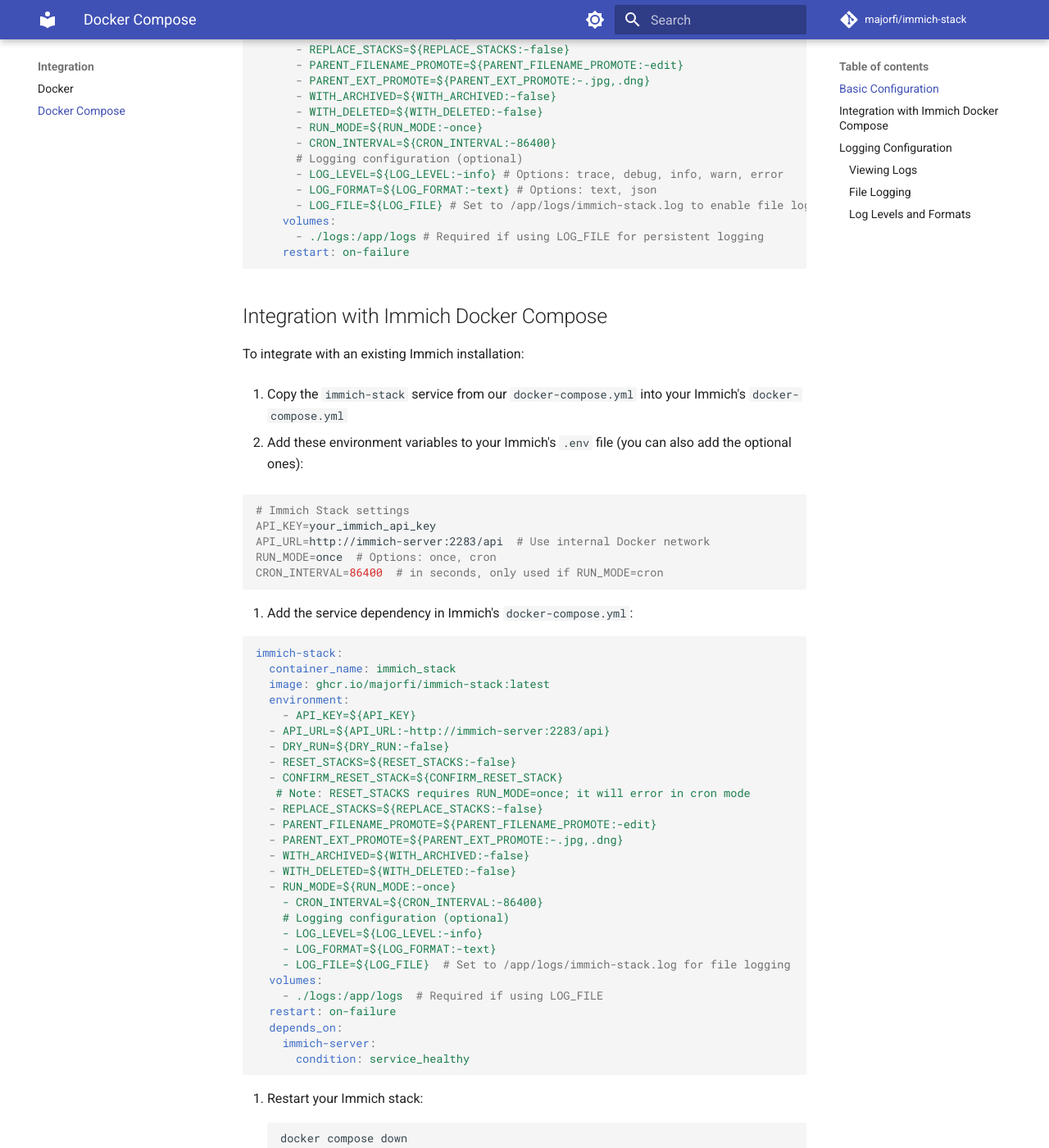
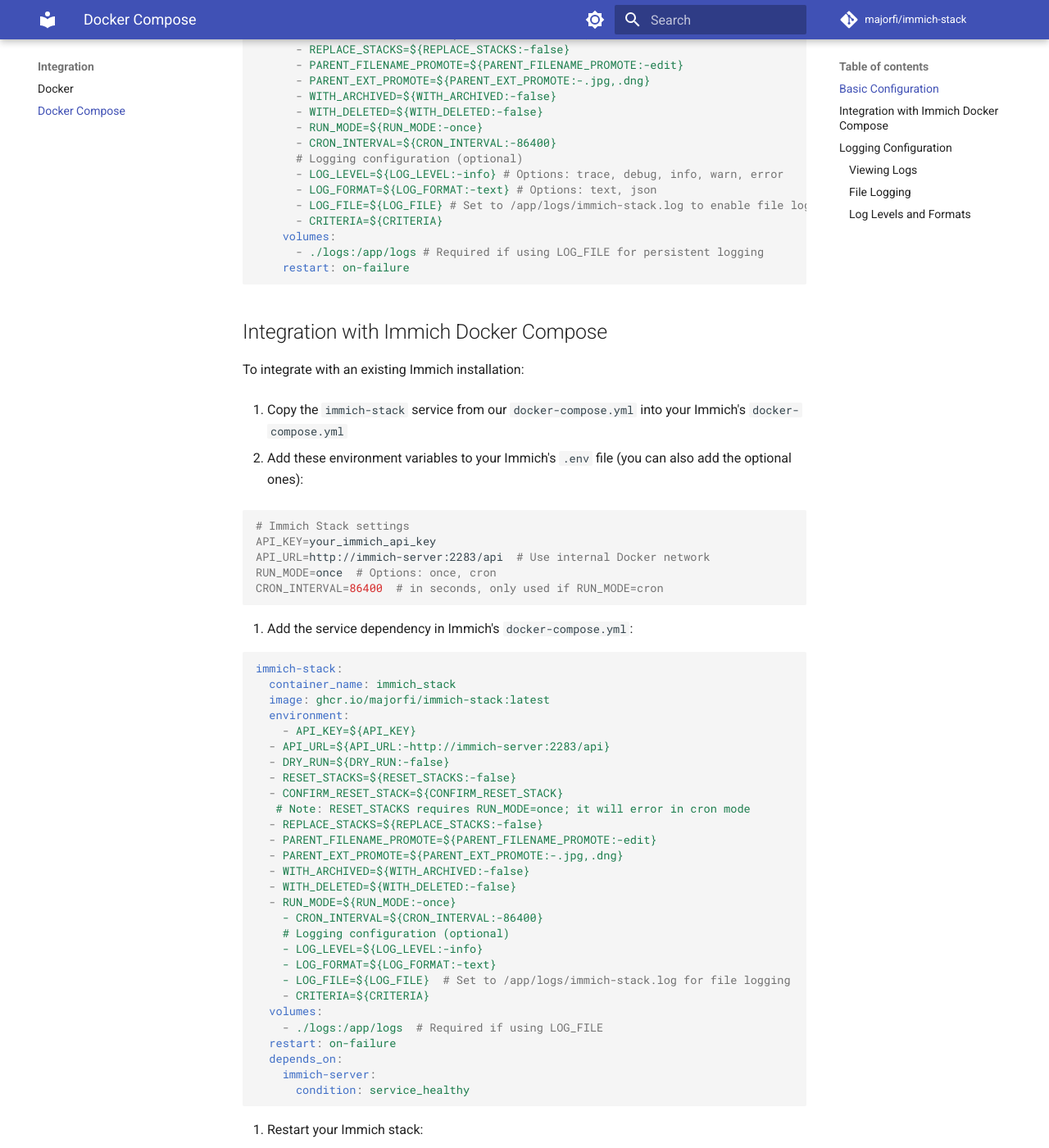
Before and after one commit to Majorfi/immich-stack, an MkDocs documentation site: the page built from docs/integration/docker-compose.md, in a window 1280 px wide and 1400 px high, scrolled down 543 px. Shown: the whole window at 82% size. Built offline with MkDocs 1.6.1 and Material for MkDocs 9.7.7, drawn with Linux system fonts in a browser that asks for light colours; comment, search, counter and statistics services are not loaded.

Commit message:
fix: missing criteria in example

```diff
--- a/docker-compose.yml
+++ b/docker-compose.yml
@@ -22,6 +22,7 @@
       - LOG_LEVEL=${LOG_LEVEL:-info} # Options: trace, debug, info, warn, error
       - LOG_FORMAT=${LOG_FORMAT:-text} # Options: text, json
       - LOG_FILE=${LOG_FILE} # Optional: Set to /app/logs/immich-stack.log to enable file logging
+      - CRITERIA=${CRITERIA}
     volumes:
       - ./logs:/app/logs # Mount for log files when LOG_FILE is set
     restart: on-failure
--- a/docs/integration/docker-compose.md
+++ b/docs/integration/docker-compose.md
@@ -30,6 +30,7 @@
       - LOG_LEVEL=${LOG_LEVEL:-info} # Options: trace, debug, info, warn, error
       - LOG_FORMAT=${LOG_FORMAT:-text} # Options: text, json
       - LOG_FILE=${LOG_FILE} # Set to /app/logs/immich-stack.log to enable file logging
+      - CRITERIA=${CRITERIA}
     volumes:
       - ./logs:/app/logs # Required if using LOG_FILE for persistent logging
     restart: on-failure
@@ -75,6 +76,7 @@
        - LOG_LEVEL=${LOG_LEVEL:-info}
        - LOG_FORMAT=${LOG_FORMAT:-text}
        - LOG_FILE=${LOG_FILE}  # Set to /app/logs/immich-stack.log for file logging
+       - CRITERIA=${CRITERIA}
      volumes:
        - ./logs:/app/logs  # Required if using LOG_FILE
      restart: on-failure
```
